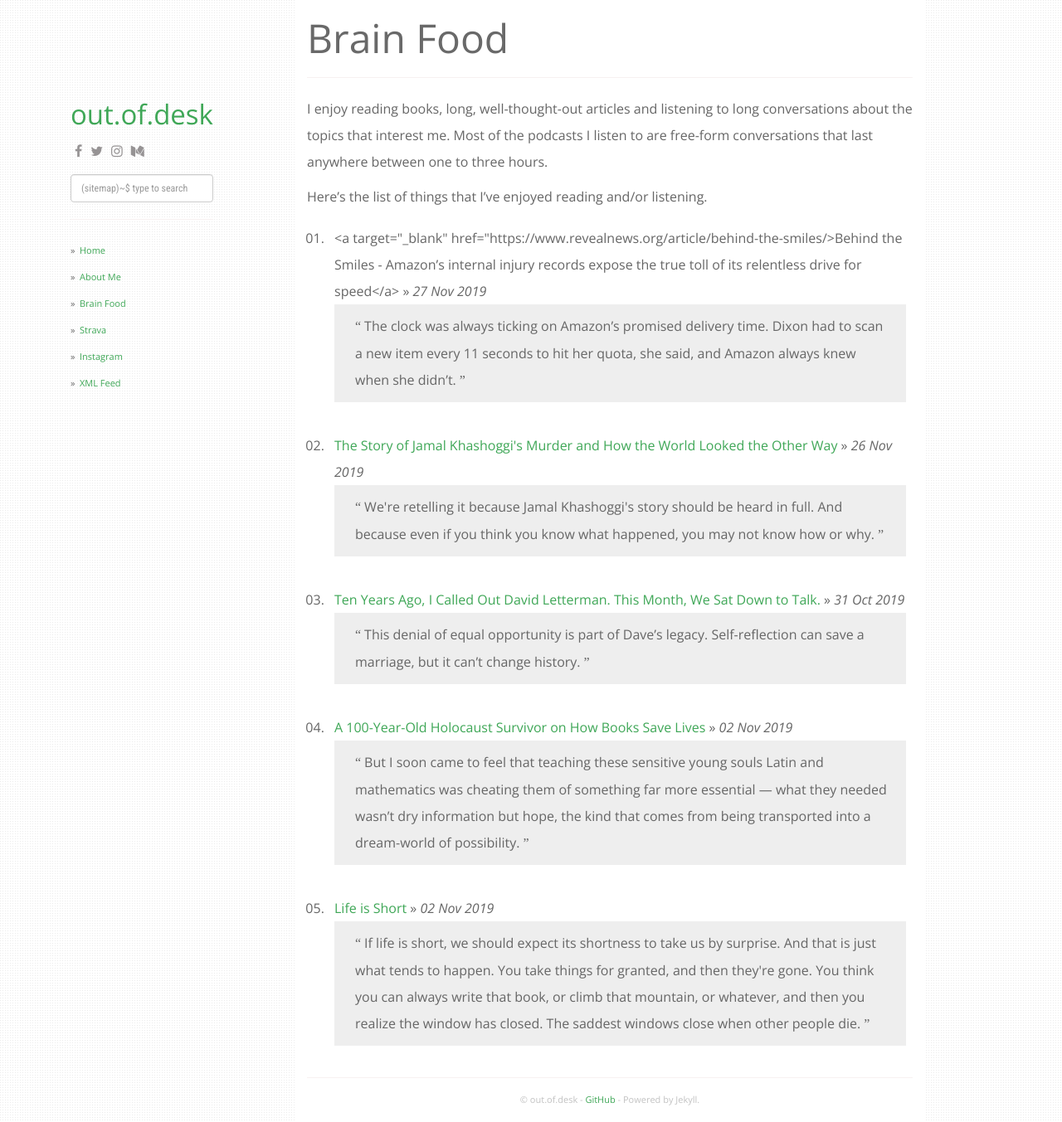
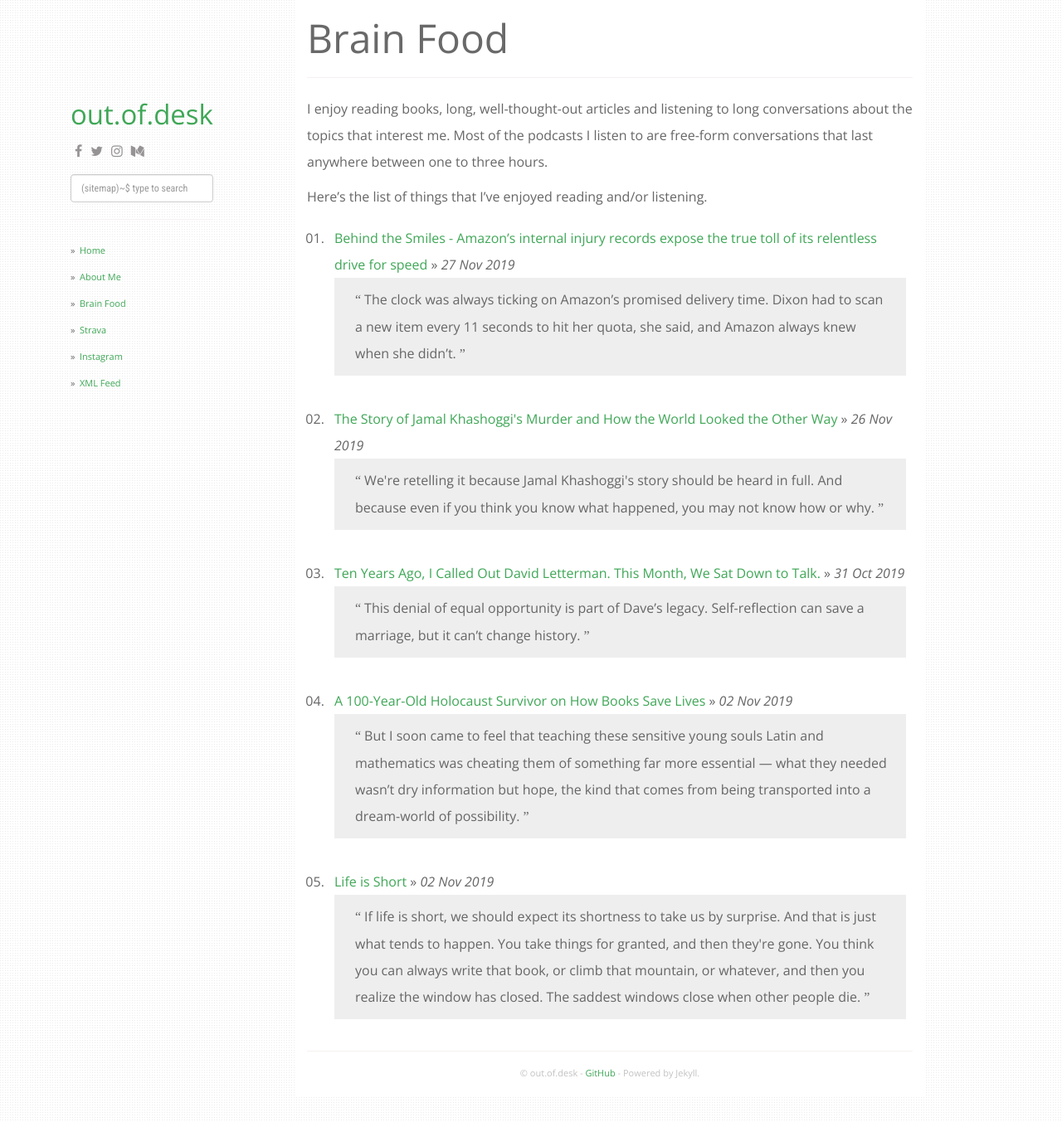
Before and after one commit to outofdesk/outofdesk.github.io, a Jekyll site: the page built from reading.md, in a window 1280 px wide and 1353 px high. Shown: the whole window at 83% size. Built offline with Jekyll 4.4.1, drawn with Linux system fonts in a browser that asks for light colours; nearby versions of some CDN libraries; some web fonts are replaced.

Commit message:
fix syntax

```diff
--- a/reading.md
+++ b/reading.md
@@ -9,7 +9,7 @@ Here's the list of things that I've enjoyed reading and/or listening.
 
 <ul class="posts">
   <li>
-    <a target="_blank" href="https://www.revealnews.org/article/behind-the-smiles/>Behind the Smiles - Amazon’s internal injury records expose the true toll of its relentless drive for speed</a> &raquo; <i><span>{{ "2019-11-28 00:18:23 +0700" | date_to_string }}</span></i>
+    <a target="_blank" href="https://www.revealnews.org/article/behind-the-smiles">Behind the Smiles - Amazon’s internal injury records expose the true toll of its relentless drive for speed</a> &raquo; <i><span>{{ "2019-11-28 00:18:23 +0700" | date_to_string }}</span></i>
     <blockquote>The clock was always ticking on Amazon’s promised delivery time. Dixon had to scan a new item every 11 seconds to hit her quota, she said, and Amazon always knew when she didn’t.</blockquote>
   </li>
   <li>
```
Also changed, not shown: 3 other files.
